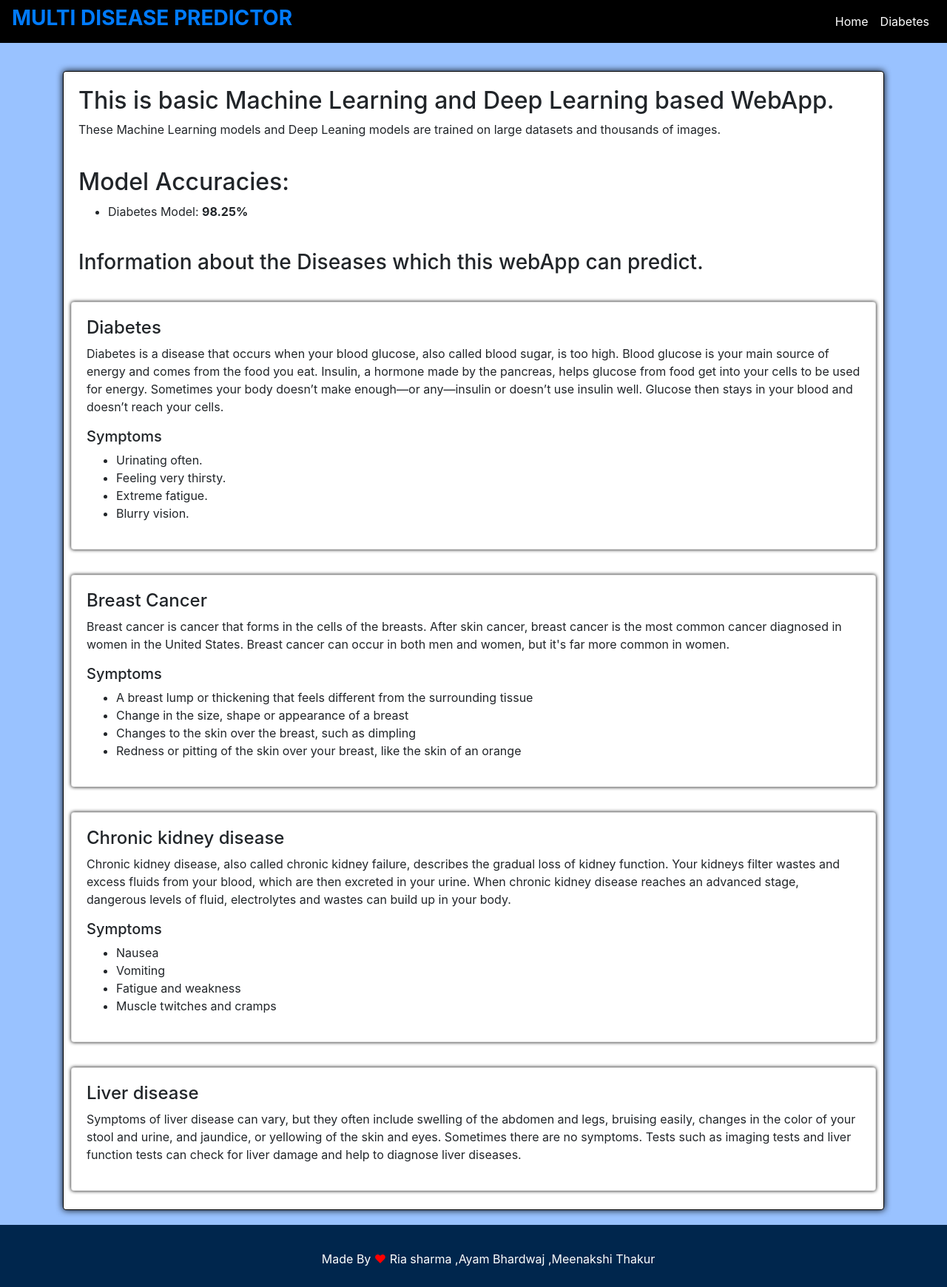
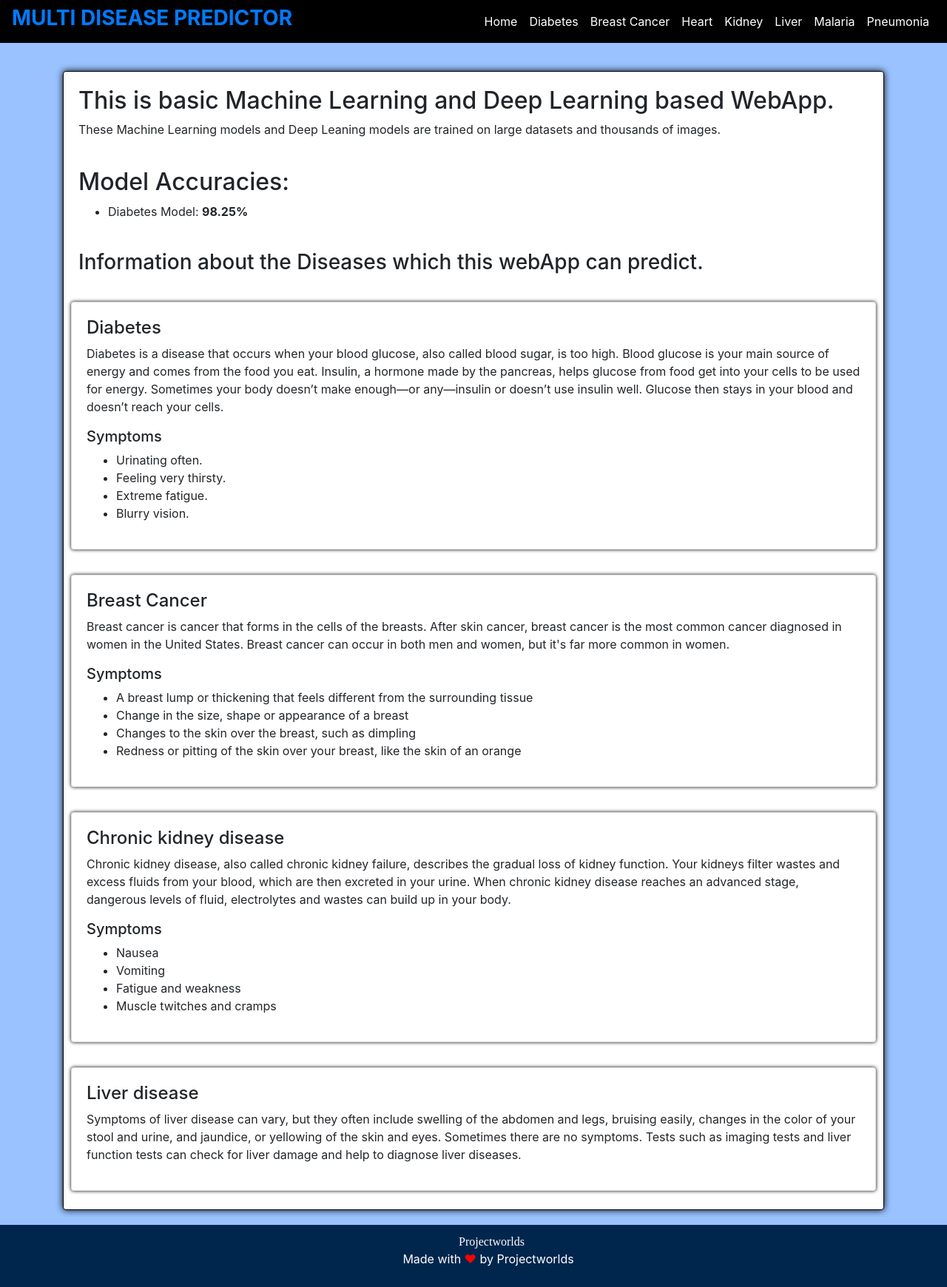
Before and after one commit to Riasharrma/Multiple-Disease-Prediction, a Flask app: page / in a window 1280 px wide. Shown: the whole page at 74% size. Run offline with Flask 2, Linux system fonts and the light colour scheme; some libraries are stand-ins or nearby versions.

Commit message:
new addition

```diff
--- a/templates/main.html
+++ b/templates/main.html
@@ -37,7 +37,7 @@ footer{
 
 </head>
 <body>
-	<nav class="navbar navbar-expand-lg navbar-dark fixed-top bg-dark" style="background-color: black !important;">
+  <nav class="navbar navbar-expand-lg navbar-dark fixed-top bg-dark" style="background-color: black !important;">
         <a href="{{ url_for('home') }}"><h3><B>MULTI DISEASE PREDICTOR</B></h3></a>
         <button class="navbar-toggler" type="button" data-toggle="collapse" data-target="#navbarNav" aria-controls="navbarNav" aria-expanded="false" aria-label="Toggle navigation">
            <span class="navbar-toggler-icon"></span>
@@ -49,27 +49,45 @@ footer{
              </li>
              <li class="nav-item active">
                <a class="nav-link" href="{{ url_for('diabetesPage') }}">Diabetes</a>
-
+             </li>
+             <li class="nav-item active">
+               <a class="nav-link" href="{{ url_for('cancerPage') }}">Breast Cancer</a>
+             </li>
+             <li class="nav-item active">
+                <a class="nav-link" href="{{ url_for('heartPage') }}">Heart</a>
+             </li>
+             <li class="nav-item active">
+                <a class="nav-link" href="{{ url_for('kidneyPage') }}">Kidney</a>
+              </li>
+              <li class="nav-item active">
+                <a class="nav-link" href="{{ url_for('liverPage') }}">Liver</a>
+              </li>
+              <li class="nav-item active">
+                <a class="nav-link" href="{{ url_for('malariaPage') }}">Malaria</a>
+              </li>
+              <li class="nav-item active">
+                <a class="nav-link" href="{{ url_for('pneumoniaPage') }}">Pneumonia</a>
+              </li>
            </ul>
          </div>
        </nav>
-	<br>
+  <br>
 <br>
 <br>
 <br>
 <main>
-	<div class="container-fluid" style="margin-bottom: 20px;">
-	{% block content %}
+  <div class="container-fluid" style="margin-bottom: 20px;">
+  {% block content %}
 
-	{% endblock %}
+  {% endblock %}
     </div>
   </main>
   <footer>
     <center>
       <ul style="list-style-type:none;">
       &nbsp;
-      <li style="display: inline;"><a style="color: white;" target="blank"><span class="fa fa-web">  </span></a></li>
-      <li><p style="color: white;">Made By <span style="color: red;">&hearts;</span> Ria sharma ,Ayam Bhardwaj ,Meenakshi Thakur </p></li>
+      <li style="display: inline;"><a href="https://projectworlds.in" style="color: white;" target="blank"><span class="fa fa-web">  Projectworlds</span></a></li>
+      <li><p style="color: white;">Made with <span style="color: red;">&hearts;</span> by Projectworlds </p></li>
     </ul>
   </center>
   </footer>
```
Also changed, not shown: 4 other files.
